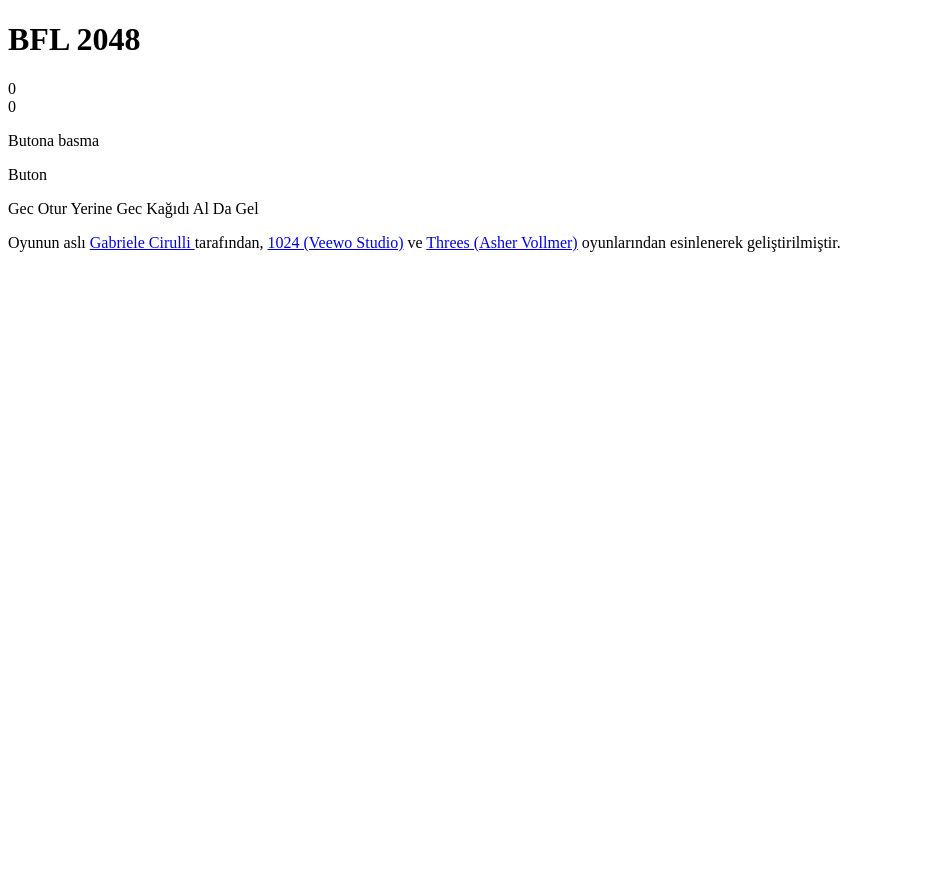
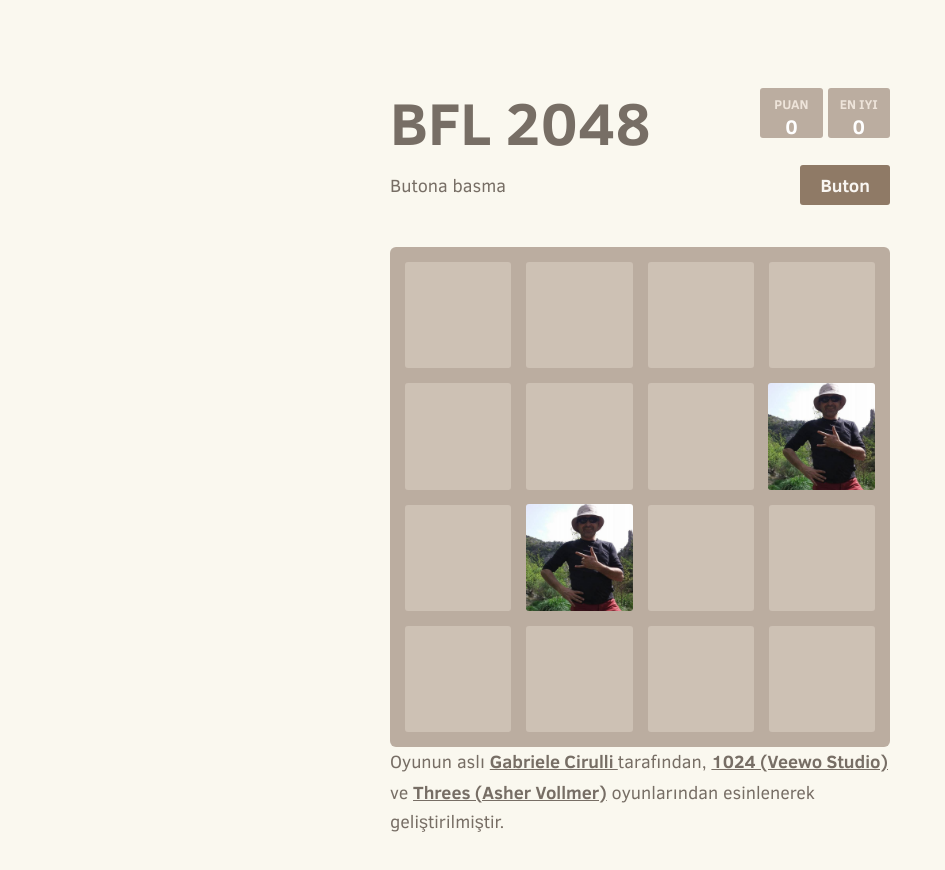
Before and after one commit to portakalled/BFL-2048, a plain HTML site: page index.html in a window 1280 px wide. Shown: the whole page, without its empty margins (0-945 px from the left). Before the commit the page ends 800 px from the top, so only its background shows below. Drawn offline with Linux system fonts and the light colour scheme.

Commit message:
Update index.html

```diff
--- a/index.html
+++ b/index.html
@@ -3,9 +3,8 @@
 <head>
   <meta charset="utf-8">
   <title>BFL 2048</title>
-
-
-
+  <link href="style/main.css" rel="stylesheet" type="text/css">
+  <link rel="shortcut icon" href="favicon.ico">
   <meta name="apple-mobile-web-app-capable" content="yes">
   <meta name="apple-mobile-web-app-status-bar-style" content="black">
 
```
